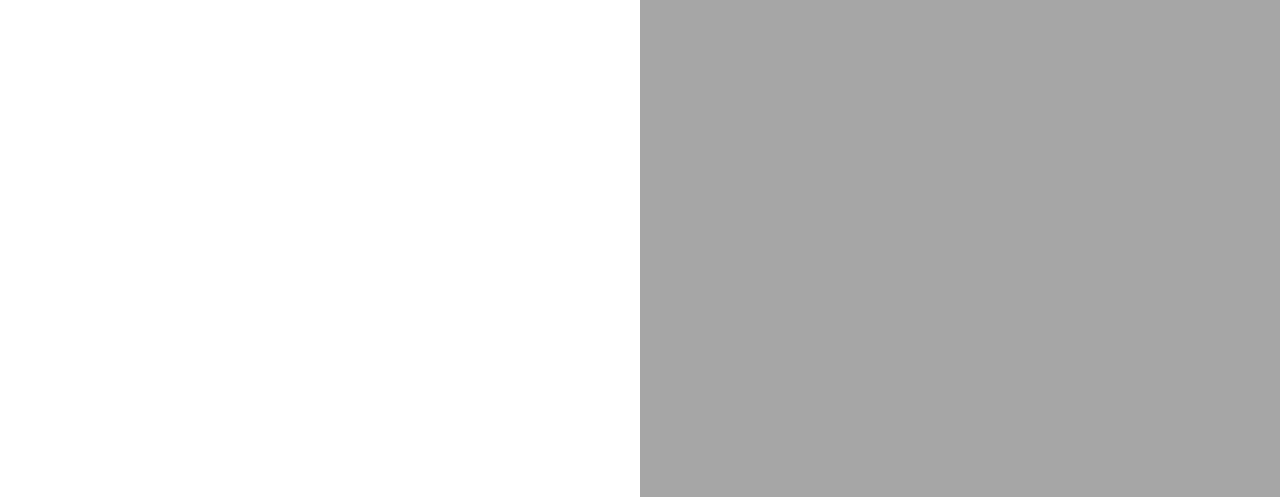
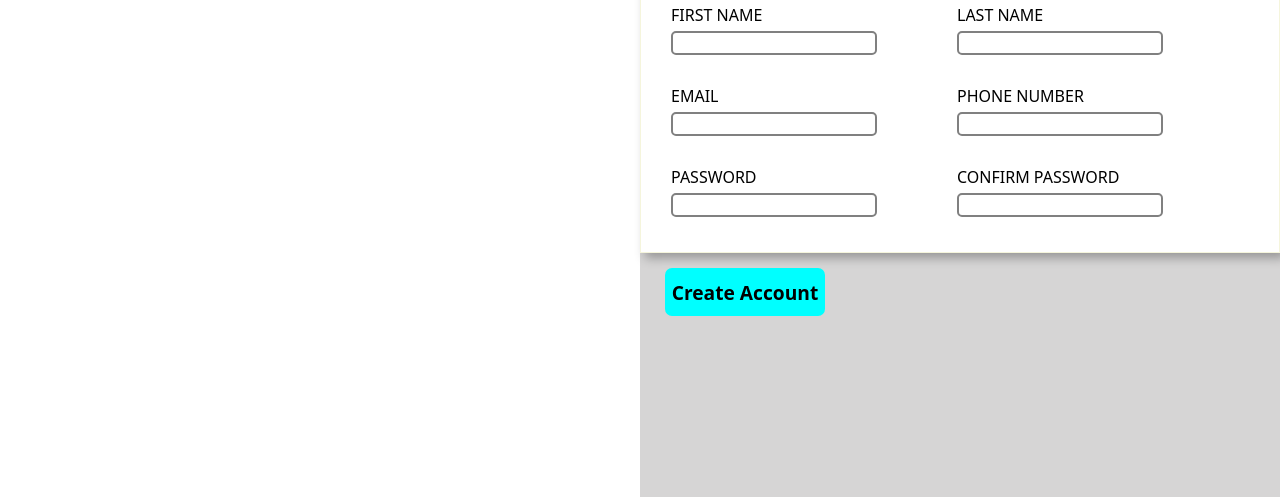
Before and after one commit to 90yearsoldcoder/sign_up, a plain HTML site: page sign_up.html in a window 1280 px wide. Shown: the part 303-800 px from the top of the page. Drawn offline with Linux system fonts and the light colour scheme.

Commit message:
add a form

```diff
--- a/sign_up.css
+++ b/sign_up.css
@@ -1,5 +1,11 @@
 :root.light {
-  --bg-color: grey;
+  --bg-color: rgb(197, 195, 195, 0.7);
+  --bg-inner-container: white;
+  --button-color: aqua;
+  --caution-font-color: red;
+  --caution-color: red;
+  --focus-color: blue;
+  --input-border-color: grey;
 }
 
 * {
@@ -30,7 +36,71 @@ body {
   background-color: var(--bg-color, "grey");
   flex: 0 1 auto;
   flex-direction: column;
-  width: clamp(400px, 50vw, 1000px);
+  width: clamp(600px, 50vw, 1000px);
   height: 100vh;
-  opacity: 0.7;
+  padding: 0;
+  margin: 0;
+
+  display: flex;
+  justify-content: center;
 }
+
+.form_container {
+  display: flex;
+  flex-direction: column;
+  gap: 10px;
+  margin: 0px;
+  padding: 20px;
+  box-shadow: 5px 5px 10px rgba(0, 0, 0, 0.3);
+  background-color: var(--bg-inner-container);
+  border: 1px solid beige;
+}
+
+.form_row {
+  display: flex;
+  margin: 10px;
+  gap: 5rem;
+}
+
+.input_container {
+  display: flex;
+  flex-direction: column;
+  gap: 5px;
+}
+
+input {
+  border-radius: 5px;
+  outline: none;
+  border: 2px solid var(--input-border-color);
+}
+
+input:focus {
+  border-color: var(--focus-color);
+}
+
+input:invalid {
+  border-color: var(--caution-color);
+}
+
+.input-error {
+  border-color: var(--caution-color);
+}
+
+#sign_up_submit {
+  margin-top: 15px;
+  margin-left: 25px;
+  background-color: var(--button-color);
+  border-radius: 7px;
+  border: 0px;
+  font-size: larger;
+  font-weight: bolder;
+  opacity: 1;
+
+  width: 10rem;
+  height: 3rem;
+}
+
+#message {
+  color: var(--caution-font-color);
+  font-size: x-small;
+}
--- a/sign_up.html
+++ b/sign_up.html
@@ -4,6 +4,7 @@
     <meta charset="UTF-8" />
     <meta name="viewport" content="width=device-width, initial-scale=1.0" />
     <link rel="stylesheet" href="sign_up.css" />
+    <script src="sign_up.js" defer></script>
     <title>Document</title>
   </head>
   <body>
@@ -13,7 +14,45 @@
         <img src="resource/icon.png" alt="" style="width: 48px; height: 55px" />
         <h1>Medical Recorder</h1>
       </div>
-      <div class="content"></div>
+      <div class="content">
+        <form method="post">
+          <div class="form_container">
+            <h1>Get Started! Now</h1>
+            <div class="form_row">
+              <div class="input_container">
+                <label for="first_name">FIRST NAME</label>
+                <input type="text" name="first_name" />
+              </div>
+              <div class="input_container">
+                <label for="last_name">LAST NAME</label>
+                <input type="text" name="last_name" />
+              </div>
+            </div>
+            <div class="form_row">
+              <div class="input_container">
+                <label for="EMAIL">EMAIL</label>
+                <input type="email" name="EMAIL" />
+              </div>
+              <div class="input_container">
+                <label for="phone_number">PHONE NUMBER</label>
+                <input type="text" name="phone_number" />
+              </div>
+            </div>
+            <div class="form_row">
+              <div class="input_container">
+                <label for="password">PASSWORD</label>
+                <input type="password" name="password" id="password1" />
+                <div id="message"></div>
+              </div>
+              <div class="input_container">
+                <label for="con_password">CONFIRM PASSWORD</label>
+                <input type="password" name="con_password" id="password2" />
+              </div>
+            </div>
+          </div>
+          <button id="sign_up_submit" type="submit">Create Account</button>
+        </form>
+      </div>
     </main>
   </body>
 </html>
--- a/sign_up.js
+++ b/sign_up.js
@@ -0,0 +1,18 @@
+const password1 = document.getElementById("password1");
+const password2 = document.getElementById("password2");
+const msg = document.getElementById("message");
+
+password1.addEventListener("input", validatePasswords);
+password2.addEventListener("input", validatePasswords);
+
+function validatePasswords(e) {
+  if (password1.value != password2.value) {
+    password1.classList.add("input-error");
+    password2.classList.add("input-error");
+    msg.textContent = "*Passwords do not match";
+  } else {
+    password1.classList.remove("input-error");
+    password2.classList.remove("input-error");
+    msg.textContent = "";
+  }
+}
```
